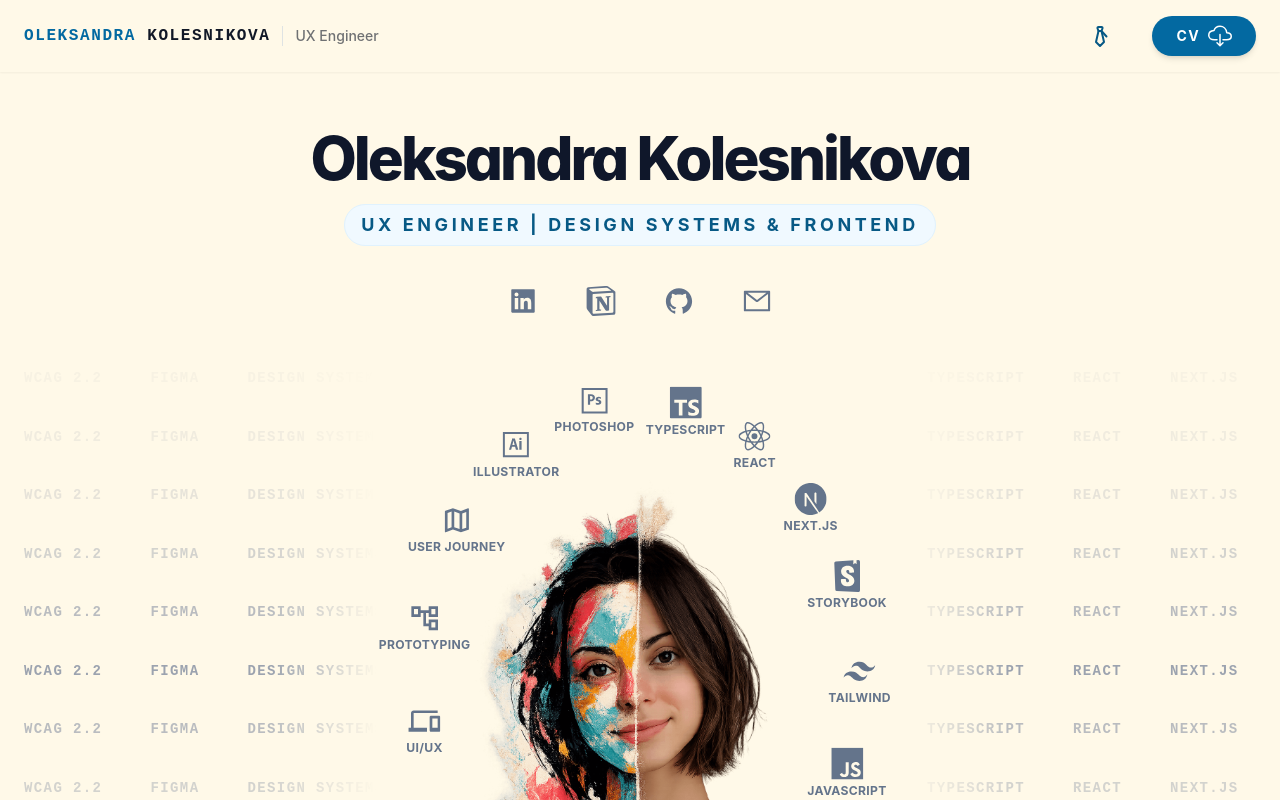
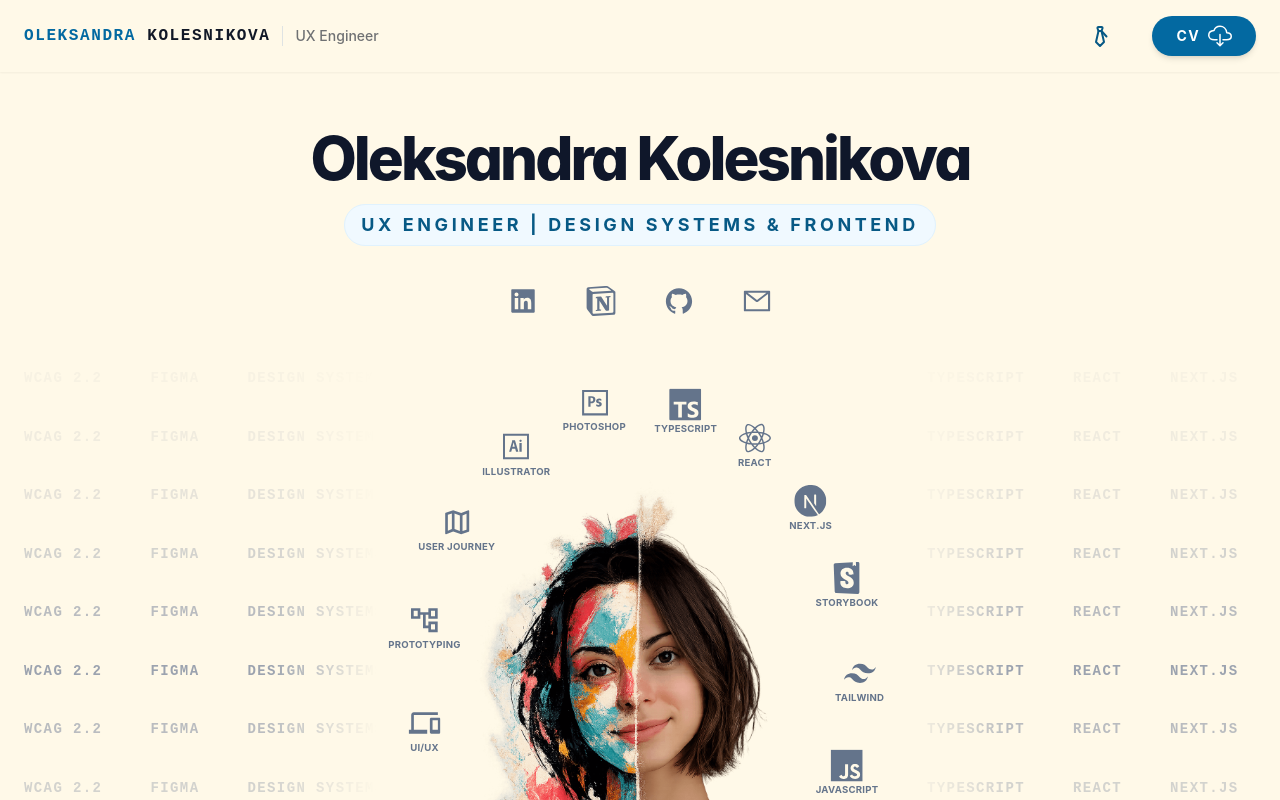
Before and after one commit to AleKoles/My-Portfolio, a Next.js app: page / in a window 1280 px wide. Shown: the top 800 px of the page. Built offline with nearby package versions, Linux system fonts and the light colour scheme.

Commit message:
fix: skills ring labels smaller font

```diff
--- a/pages/hero.tsx
+++ b/pages/hero.tsx
@@ -159,7 +159,7 @@ function Badge({ label, Icon, x, y, delay, iconSize }: Skill & { x: number; y: n
     >
       <div className="flex flex-col items-center gap-0.5 cursor-default text-center text-slate-500 dark:text-slate-400 hover:text-sky-700 dark:hover:text-amber-400 hover:scale-110 transition-all duration-150 ease-in-out">
         <Icon size={iconSize} />
-        <span style={{ fontSize: iconSize * 0.38 }} className="font-bold tracking-wide uppercase whitespace-nowrap">
+        <span style={{ fontSize: iconSize * 0.30 }} className="font-bold tracking-wide uppercase whitespace-nowrap">
           {label}
         </span>
       </div>
```
